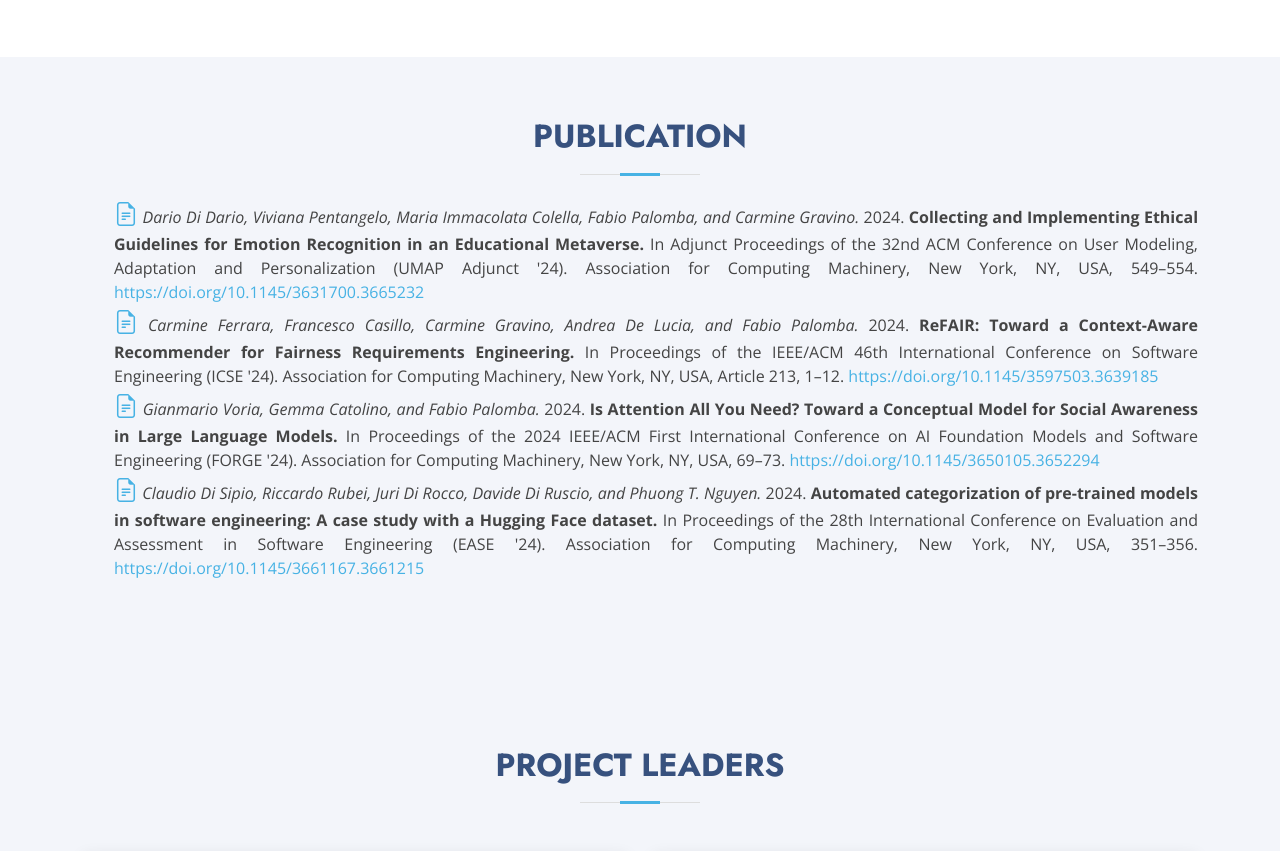
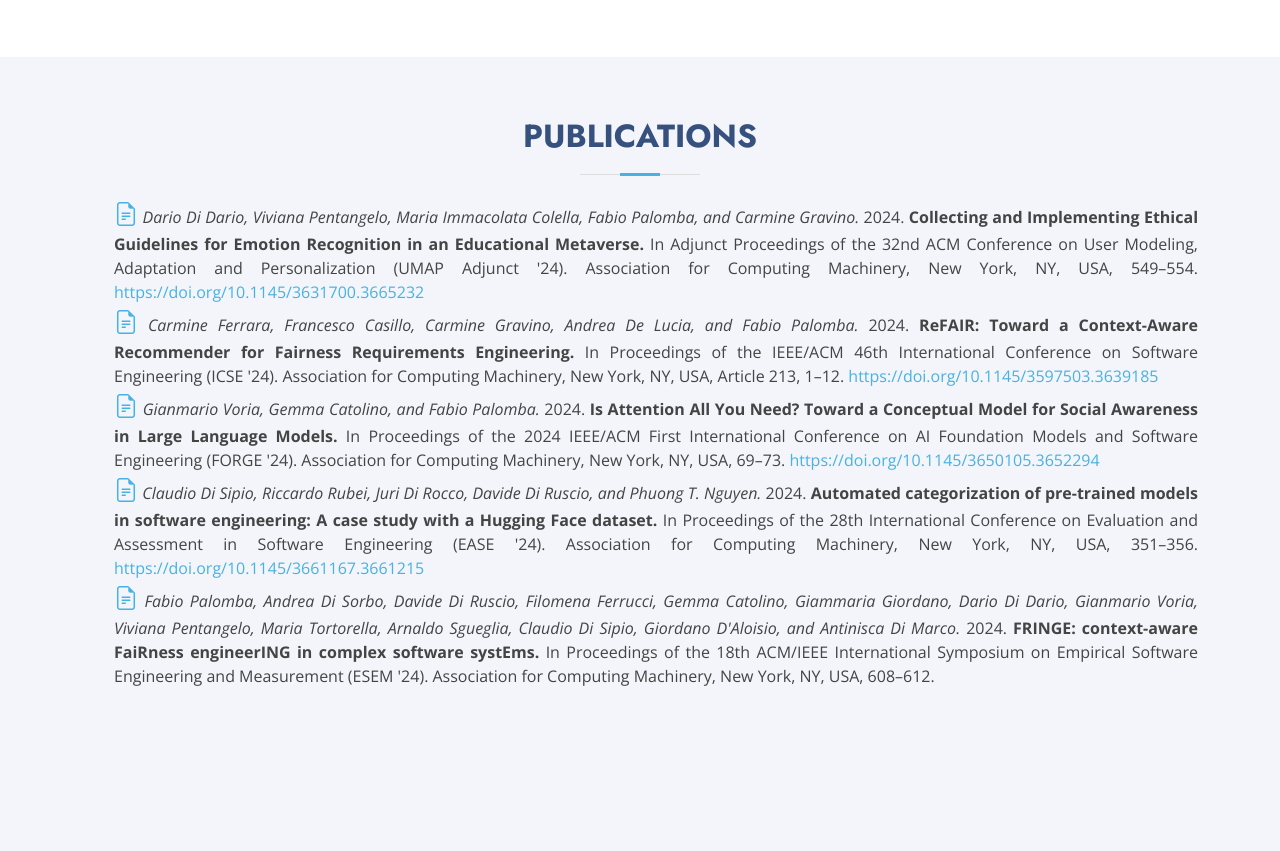
Before and after one commit to fringe-prin-project/fringe-prin-project.github.io, a plain HTML site: page index.html in a window 1280 px wide. Shown: the part 1379-2230 px from the top of the page. Drawn offline with nearby package versions, Linux system fonts and the light colour scheme.

Commit message:
add esem paper

```diff
--- a/index.html
+++ b/index.html
@@ -273,7 +273,7 @@
       <div class="container" data-aos="fade-up">
 
         <div class="section-title">
-          <h2>Publication</h2>
+          <h2>Publications</h2>
           <ul>
             <li style="list-style-type: none;">
               <p style="text-align: justify;">
@@ -312,9 +312,25 @@
                   <i class="bi bi-file-earmark-text" style="font-size: 1.5em;"></i>
                 </a>
                 <i>Claudio Di Sipio, Riccardo Rubei, Juri Di Rocco, Davide Di Ruscio, and Phuong T. Nguyen.</i> 2024. <b>Automated categorization of pre-trained models in software engineering: A case study with a Hugging Face dataset.</b> In Proceedings of the 28th International Conference on Evaluation and Assessment in Software Engineering (EASE '24). Association for Computing Machinery, New York, NY, USA, 351–356. <a href="https://doi.org/10.1145/3661167.3661215">https://doi.org/10.1145/3661167.3661215</a>
+
+
               </p>
             </li>
+            <li style="list-style-type: none;">
+              <p style="text-align: justify;">
+                <a href="https://doi.org/10.1145/3674805.3695394" style="text-decoration: none;">
+                  <i class="bi bi-file-earmark-text" style="font-size: 1.5em;"></i>
+                </a>
+                <i>Fabio Palomba, Andrea Di Sorbo, Davide Di Ruscio, Filomena Ferrucci, Gemma Catolino, Giammaria Giordano, Dario Di Dario, Gianmario Voria, Viviana Pentangelo, Maria Tortorella, Arnaldo Sgueglia, Claudio Di Sipio, Giordano D'Aloisio, and Antinisca Di Marco.</i> 2024.
+                <b>FRINGE: context-aware FaiRness engineerING in complex software systEms.</b>
+                In Proceedings of the 18th ACM/IEEE International Symposium on Empirical Software Engineering and Measurement (ESEM '24).
+                Association for Computing Machinery, New York, NY, USA, 608–612.
+              </p>
+            </li></p>
+
+
           </ul></p>
+
 
 
         </div>
```
